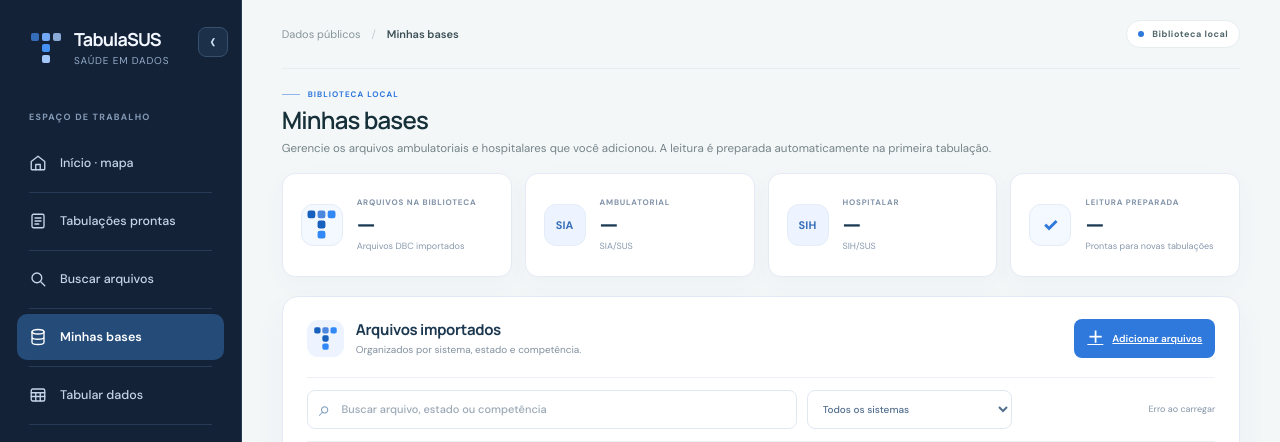
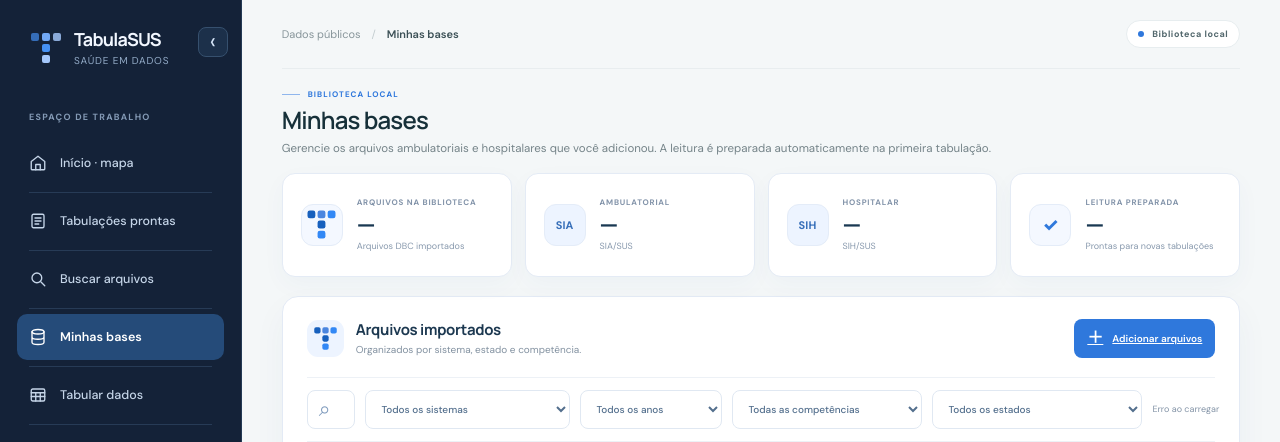
Before and after one commit to lisandro12matheus-cmd/SPPtab, a PHP site: page /bases.php in a window 1280 px wide. Shown: the top 442 px of the page. Run offline with PHP 8.4, Linux system fonts and the light colour scheme.

Commit message:
Add filters to the local database library

```diff
--- a/assets/bases.css
+++ b/assets/bases.css
@@ -13,7 +13,7 @@
 .bases-toolbar{display:flex;align-items:center;gap:10px;padding:12px 0;border-top:1px solid #edf1f6;border-bottom:1px solid #edf1f6}
 .bases-search{height:39px;flex:1 1 360px;max-width:490px;display:flex;align-items:center;gap:9px;padding:0 11px;border:1px solid #e0e8f2;border-radius:8px;background:#fff;color:#7f9bbd}.bases-search:focus-within{border-color:#91b5ea;box-shadow:0 0 0 3px #eff5ff}.bases-search>span:not(.sr-only){font-size:21px;line-height:1}
 .bases-search input{width:100%;min-width:0;border:0;outline:0;background:transparent;color:#294761;font:500 11px 'DM Sans',sans-serif}.bases-search input::placeholder{color:#9ba9b6}
-.bases-filter select{width:205px;height:39px;padding:0 29px 0 11px;border:1px solid #e0e8f2;border-radius:8px;background:#fff;color:#536f8d;font:500 10px 'DM Sans',sans-serif;outline:none}.bases-filter select:focus{border-color:#91b5ea;box-shadow:0 0 0 3px #eff5ff}.bases-filter select:disabled{background:#f7f9fc;color:#a2afbb}
+.bases-filter select{width:205px;height:39px;padding:0 29px 0 11px;border:1px solid #e0e8f2;border-radius:8px;background:#fff;color:#536f8d;font:500 10px 'DM Sans',sans-serif;outline:none}.bases-filter--year select{width:142px}.bases-filter--competency select{width:190px}.bases-filter--state select{width:210px}.bases-filter select:focus{border-color:#91b5ea;box-shadow:0 0 0 3px #eff5ff}.bases-filter select:disabled{background:#f7f9fc;color:#a2afbb}
 .bases-visible-count{margin-left:auto;color:#8494a7;font-size:9px;white-space:nowrap}
 .bases-table-wrap{position:relative;min-height:185px;overflow-x:auto}
 .bases-table{width:100%;min-width:790px;border-collapse:collapse;text-align:left}
@@ -43,5 +43,5 @@
 @keyframes bases-pulse{50%{opacity:.35;transform:scale(.82)}}@keyframes bases-tile-pulse{50%{opacity:.42;transform:scale(.82)}}
 @media(max-width:1120px){.bases-summary{grid-template-columns:repeat(2,minmax(0,1fr))}.bases-library{padding-left:19px;padding-right:19px}.bases-footnote{margin-left:-19px;margin-right:-19px;padding-left:19px;padding-right:19px}}
 @media(max-width:760px){.main-content.bases-main{width:calc(100% - 62px);padding-left:20px;padding-right:20px}.bases-intro{padding-top:34px}.bases-library-head{align-items:flex-start}.bases-summary{gap:9px}.bases-stat{min-height:88px;padding:13px;gap:10px}.bases-stat-icon{width:36px;height:36px}.bases-stat strong{font-size:21px}.bases-toolbar{flex-wrap:wrap}.bases-search{max-width:none;flex-basis:100%}.bases-filter select{width:min(240px,60vw)}.bases-visible-count{margin-left:auto}.bases-footnote{margin-left:-19px;margin-right:-19px}.page-footer{gap:12px;line-height:1.4}}
-@media(max-width:520px){.main-content.bases-main{padding-left:14px;padding-right:14px}.bases-intro h1{font-size:31px}.bases-summary{grid-template-columns:1fr 1fr;gap:8px}.bases-stat{min-height:82px;gap:8px;padding:10px}.bases-stat-icon{width:31px;height:31px;border-radius:9px;font-size:9px}.bases-stat>div>span{font-size:7px;letter-spacing:.55px}.bases-stat strong{font-size:19px}.bases-stat small{font-size:8px}.bases-library{padding:16px 12px 0}.bases-library-head{flex-wrap:wrap;padding-bottom:14px}.bases-title-group p{font-size:9px}.bases-library-head>.button{height:35px;margin-left:49px}.bases-toolbar{gap:8px}.bases-filter{flex:1}.bases-filter select{width:100%}.bases-visible-count{width:100%;text-align:right}.bases-footnote{margin-left:-12px;margin-right:-12px;padding:11px 12px}.bases-notice{margin:0 -12px;padding:11px 12px}.remove-dialog{padding:20px}.remove-dialog-actions{flex-direction:column-reverse}.remove-dialog-actions button{width:100%}}
+@media(max-width:520px){.main-content.bases-main{padding-left:14px;padding-right:14px}.bases-intro h1{font-size:31px}.bases-summary{grid-template-columns:1fr 1fr;gap:8px}.bases-stat{min-height:82px;gap:8px;padding:10px}.bases-stat-icon{width:31px;height:31px;border-radius:9px;font-size:9px}.bases-stat>div>span{font-size:7px;letter-spacing:.55px}.bases-stat strong{font-size:19px}.bases-stat small{font-size:8px}.bases-library{padding:16px 12px 0}.bases-library-head{flex-wrap:wrap;padding-bottom:14px}.bases-title-group p{font-size:9px}.bases-library-head>.button{height:35px;margin-left:49px}.bases-toolbar{display:grid;grid-template-columns:repeat(2,minmax(0,1fr));gap:8px}.bases-search{grid-column:1/-1}.bases-filter{min-width:0}.bases-filter select{width:100%}.bases-visible-count{grid-column:1/-1;width:100%;text-align:right}.bases-footnote{margin-left:-12px;margin-right:-12px;padding:11px 12px}.bases-notice{margin:0 -12px;padding:11px 12px}.remove-dialog{padding:20px}.remove-dialog-actions{flex-direction:column-reverse}.remove-dialog-actions button{width:100%}}
 @media(prefers-reduced-motion:reduce){.bases-status.is-working i,.tile-motif--large i{animation:none}.tile-motif--large i{opacity:1;transform:none}}
--- a/assets/bases.js
+++ b/assets/bases.js
@@ -8,6 +8,9 @@
   const notice = $('#libraryNotice');
   const search = $('#librarySearch');
   const systemFilter = $('#systemFilter');
+  const yearFilter = $('#yearFilter');
+  const competencyFilter = $('#competencyFilter');
+  const stateFilter = $('#stateFilter');
   const dialog = $('#removeDialog');
   const confirmRemove = $('#confirmRemove');
   const cancelRemove = $('#cancelRemove');
@@ -47,6 +50,33 @@
   }
 
   function clearNotice() { notice.hidden = true; notice.textContent = ''; }
+
+  function syncFilterOptions(select, values, allLabel, labelForValue = (value) => value) {
+    const selected = select.value;
+    const fragment = document.createDocumentFragment();
+    const all = document.createElement('option');
+    all.value = 'all';
+    all.textContent = allLabel;
+    fragment.append(all);
+    values.forEach((value) => {
+      const option = document.createElement('option');
+      option.value = String(value);
+      option.textContent = labelForValue(value);
+      fragment.append(option);
+    });
+    select.replaceChildren(fragment);
+    select.value = values.some((value) => String(value) === selected) ? selected : 'all';
+  }
+
+  function syncLibraryFilters() {
+    const years = [...new Set(files.map((file) => String(file.year || '')).filter((year) => /^\d{4}$/.test(year)))].sort((a, b) => Number(b) - Number(a));
+    const months = [...new Set(files.map((file) => Number(file.month)).filter((month) => Number.isInteger(month) && month >= 1 && month <= 12))].sort((a, b) => a - b);
+    const states = [...new Set(files.map((file) => String(file.uf || '').toUpperCase()).filter(Boolean))]
+      .sort((a, b) => (stateNames[a] || a).localeCompare(stateNames[b] || b, 'pt-BR'));
+    syncFilterOptions(yearFilter, years, 'Todos os anos');
+    syncFilterOptions(competencyFilter, months, 'Todas as competências', (month) => monthNames[month - 1] || String(month));
+    syncFilterOptions(stateFilter, states, 'Todos os estados', (uf) => `${stateNames[uf] || uf} · ${uf}`);
+  }
 
   function statusOf(file) {
     if (file.converted) return {label:'Leitura preparada', kind:'ready', detail:'Pronto para tabular'};
@@ -135,16 +165,24 @@
   function filteredFiles() {
     const term = search.value.trim().toLocaleLowerCase('pt-BR');
     const system = systemFilter.value;
+    const year = yearFilter.value;
+    const month = competencyFilter.value;
+    const uf = stateFilter.value;
     return files.filter((file) => {
       if (system !== 'all' && file.system !== system) return false;
+      if (year !== 'all' && String(file.year) !== year) return false;
+      if (month !== 'all' && String(Number(file.month)) !== month) return false;
+      if (uf !== 'all' && String(file.uf || '').toUpperCase() !== uf) return false;
       if (!term) return true;
       const status = statusOf(file).label;
-      const text = [file.name, file.path, file.system, file.kind, file.uf, stateNames[file.uf], file.year, monthNames[(Number(file.month) || 1) - 1], status].join(' ').toLocaleLowerCase('pt-BR');
+      const fileMonth = Number(file.month) || 1;
+      const text = [file.name, file.path, file.system, file.kind, file.uf, stateNames[file.uf], file.year, monthNames[fileMonth - 1], `${String(fileMonth).padStart(2, '0')}/${file.year}`, status].join(' ').toLocaleLowerCase('pt-BR');
       return text.includes(term);
     });
   }
 
   function render() {
+    syncLibraryFilters();
     rows.replaceChildren();
     const visible = filteredFiles();
     const fragment = document.createDocumentFragment();
@@ -164,10 +202,13 @@
       $('#emptyCopy').textContent = 'Adicione arquivos DBC ambulatoriais ou hospitalares para começar a organizar suas bases.';
     } else if (visible.length === 0) {
       $('#emptyTitle').textContent = 'Nenhum arquivo encontrado';
-      $('#emptyCopy').textContent = 'Altere a busca ou o sistema selecionado para ver outras bases.';
+      $('#emptyCopy').textContent = 'Altere a busca ou os filtros de sistema, ano, competência e estado para ver outras bases.';
     }
     $('#librarySearch').disabled = noFiles;
     $('#systemFilter').disabled = noFiles;
+    $('#yearFilter').disabled = noFiles;
+    $('#competencyFilter').disabled = noFiles;
+    $('#stateFilter').disabled = noFiles;
   }
 
   function openRemoveDialog(file) {
@@ -233,6 +274,9 @@
 
   search.addEventListener('input', render);
   systemFilter.addEventListener('change', render);
+  yearFilter.addEventListener('change', render);
+  competencyFilter.addEventListener('change', render);
+  stateFilter.addEventListener('change', render);
   confirmRemove.addEventListener('click', removeFile);
   cancelRemove.addEventListener('click', () => { if (!busy && dialog.open) dialog.close(); });
   dialog.addEventListener('cancel', (event) => { if (busy) event.preventDefault(); });
--- a/bases.php
+++ b/bases.php
@@ -3,7 +3,7 @@
 <head>
   <meta charset="utf-8"><meta name="viewport" content="width=device-width,initial-scale=1"><meta name="theme-color" content="#f4f7f8"><meta name="csrf-token" content="<?= htmlspecialchars(tabwin2_csrf_token(), ENT_QUOTES, 'UTF-8') ?>">
   <title>Minhas bases · TabulaSUS</title>
-  <link rel="stylesheet" href="assets/app.css?v=22"><link rel="stylesheet" href="assets/brand.css?v=1"><link rel="stylesheet" href="assets/tabular-refine.css?v=18"><link rel="stylesheet" href="assets/bases.css?v=2"><link rel="stylesheet" href="assets/compact-headings.css?v=1">
+  <link rel="stylesheet" href="assets/app.css?v=22"><link rel="stylesheet" href="assets/brand.css?v=1"><link rel="stylesheet" href="assets/tabular-refine.css?v=18"><link rel="stylesheet" href="assets/bases.css?v=3"><link rel="stylesheet" href="assets/compact-headings.css?v=1">
   <script src="assets/sidebar.js?v=3" defer></script>
 </head>
 <body>
@@ -38,7 +38,10 @@
         <div class="bases-library-head"><div class="bases-title-group"><span class="bases-heading-icon" aria-hidden="true"><span class="tile-motif" aria-hidden="true"><i></i><i></i><i></i><i></i><i></i></span></span><div><h2 id="libraryTitle">Arquivos importados</h2><p>Organizados por sistema, estado e competência.</p></div></div><a class="button button-primary" href="index.php"><span aria-hidden="true">＋</span> Adicionar arquivos</a></div>
         <div class="bases-toolbar">
           <label class="bases-search"><span class="sr-only">Buscar arquivos na biblioteca</span><span aria-hidden="true">⌕</span><input id="librarySearch" type="search" placeholder="Buscar arquivo, estado ou competência" autocomplete="off"></label>
-          <label class="bases-filter"><span class="sr-only">Filtrar sistema</span><select id="systemFilter"><option value="all">Todos os sistemas</option><option value="SIA">Ambulatorial · SIA/SUS</option><option value="SIH">Hospitalar · SIH/SUS</option></select></label>
+          <label class="bases-filter bases-filter--system"><span class="sr-only">Filtrar sistema</span><select id="systemFilter" aria-label="Filtrar sistema"><option value="all">Todos os sistemas</option><option value="SIA">Ambulatorial · SIA/SUS</option><option value="SIH">Hospitalar · SIH/SUS</option></select></label>
+          <label class="bases-filter bases-filter--year"><span class="sr-only">Filtrar ano</span><select id="yearFilter" aria-label="Filtrar ano"><option value="all">Todos os anos</option></select></label>
+          <label class="bases-filter bases-filter--competency"><span class="sr-only">Filtrar competência</span><select id="competencyFilter" aria-label="Filtrar competência"><option value="all">Todas as competências</option></select></label>
+          <label class="bases-filter bases-filter--state"><span class="sr-only">Filtrar estado</span><select id="stateFilter" aria-label="Filtrar estado"><option value="all">Todos os estados</option></select></label>
           <span class="bases-visible-count" id="visibleCount" aria-live="polite">Carregando arquivos…</span>
         </div>
         <div class="bases-table-wrap">
@@ -61,6 +64,6 @@
     <div class="remove-dialog-error" id="removeError" role="alert" hidden></div>
     <div class="remove-dialog-actions"><button class="button-secondary" id="cancelRemove" type="button">Manter arquivo</button><button class="button remove-confirm" id="confirmRemove" type="button">Remover arquivo</button></div>
   </dialog>
-      <script src="assets/bases.js?v=7" defer></script><script src="assets/tabulations-nav.js?v=1" defer></script>
+      <script src="assets/bases.js?v=8" defer></script><script src="assets/tabulations-nav.js?v=1" defer></script>
 </body>
 </html>
```
